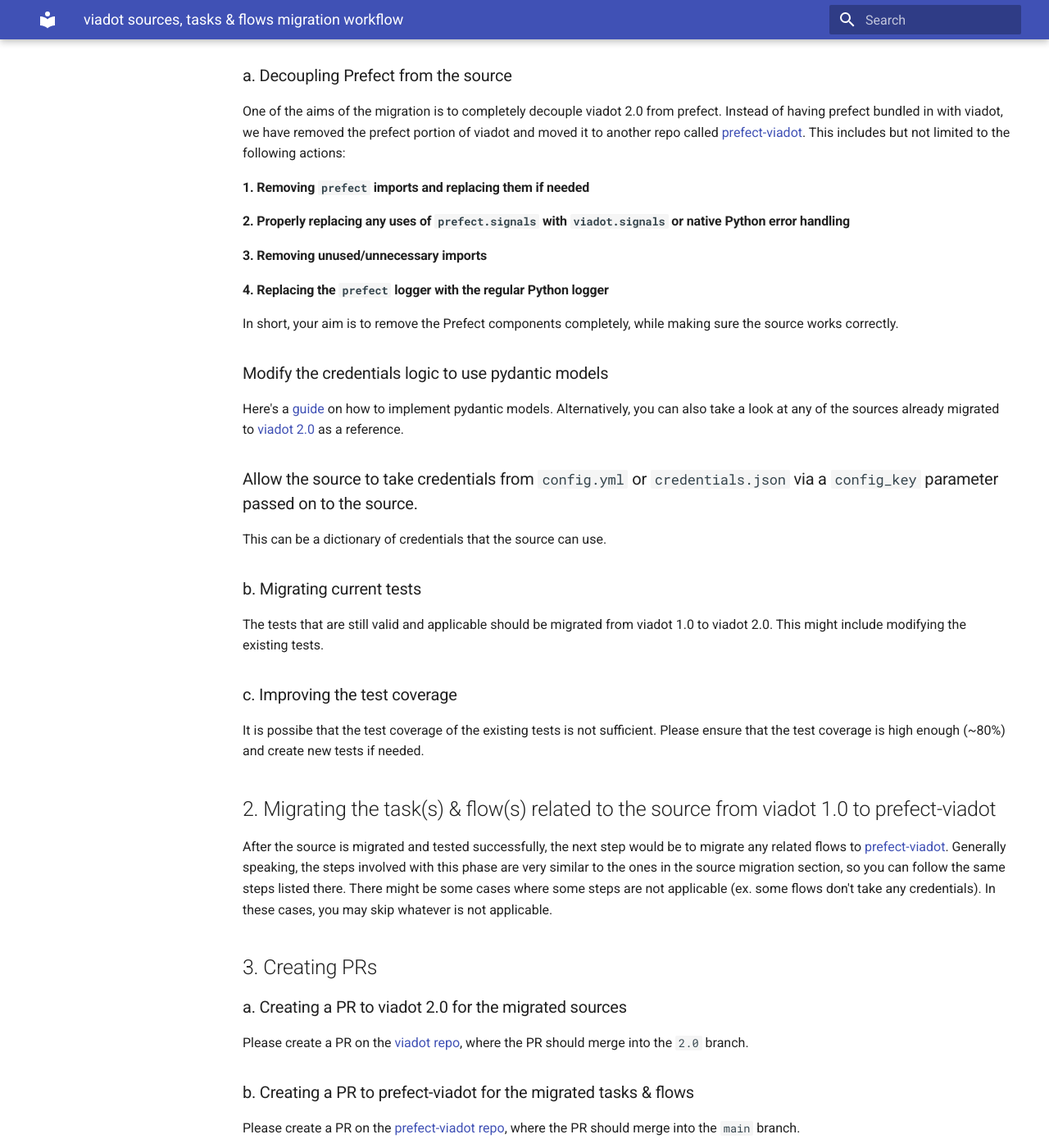
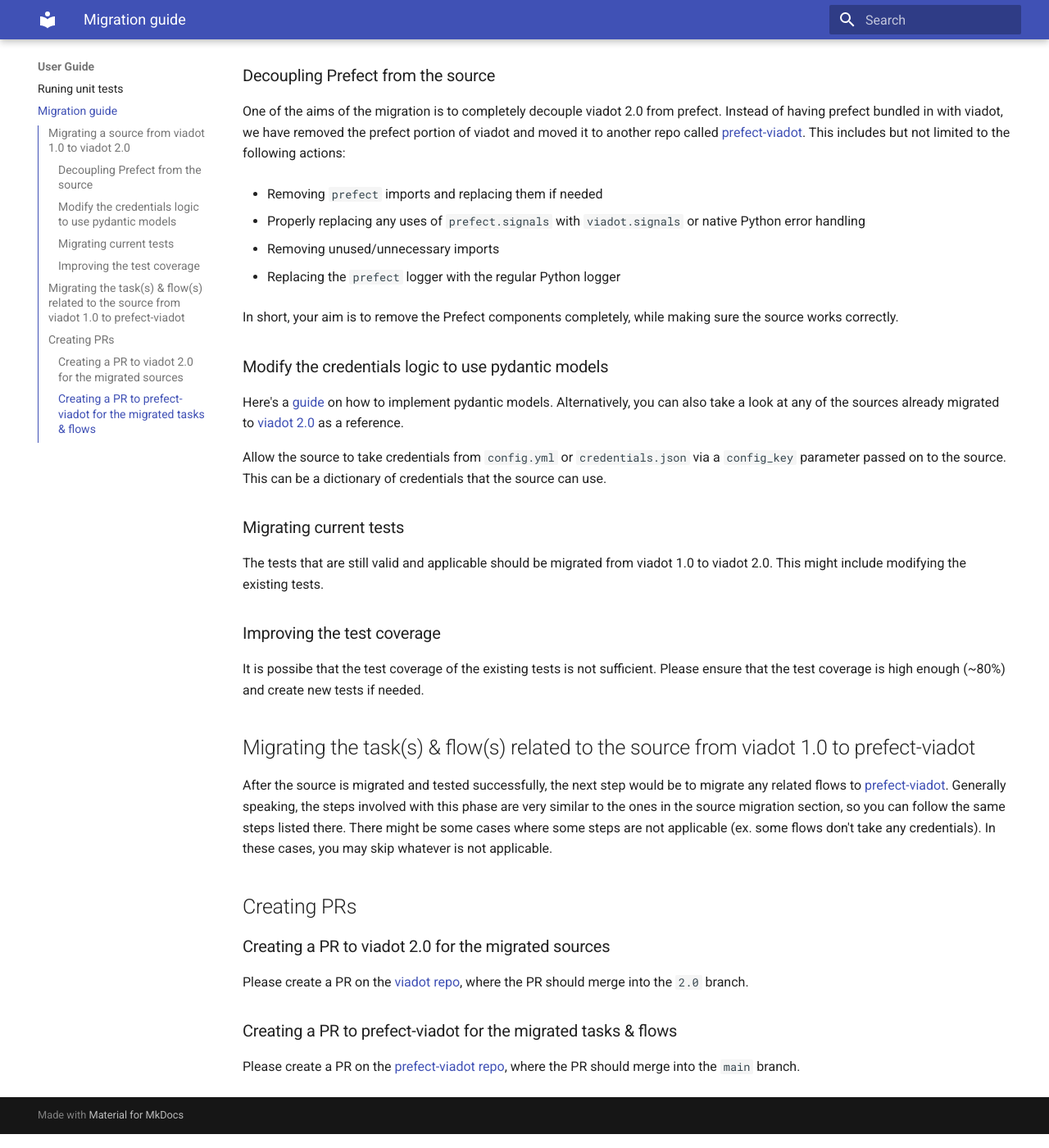
Before and after one commit to dyvenia/viadot, an MkDocs documentation site: the page built from docs/user_guide/migration_guide.md, in a window 1280 px wide and 1400 px high, scrolled down 376 px. Shown: the whole window at 82% size. Built offline with MkDocs 1.6.1 and Material for MkDocs 9.7.7, drawn with Linux system fonts in a browser that asks for light colours; the version menu is left out; some of the changed text lies outside the part shown.

Commit message:
📝 Added migration guide in User Guide

```diff
--- a/docs/howtos/howto_migrate_sources_tasks_and_flows.md
+++ b/docs/user_guide/migration_guide.md
@@ -1,30 +1,37 @@
 # viadot sources, tasks & flows migration workflow
 This guide aims to assist the developers in migrating the sources, tasks and flows from viadot 1.0 to their respective new repos/branches.
 
-## 1. Migrating a source from viadot 1.0 to viadot 2.0
+## Migrating a source from viadot 1.0 to viadot 2.0
 The process involves refactoring and modifying the existing sources in viadot 1.0 to work properly on [viadot 2.0](https://github.com/dyvenia/viadot/tree/2.0). This process include but are not limited to the following steps:
-### a. Decoupling Prefect from the source
+### Decoupling Prefect from the source
 One of the aims of the migration is to completely decouple viadot 2.0 from prefect. Instead of having prefect bundled in with viadot, we have removed the prefect portion of viadot and moved it to another repo called [prefect-viadot](https://github.com/dyvenia/prefect-viadot/).
 This includes but not limited to the following actions:
-#### 1. Removing `prefect` imports and replacing them if needed
-#### 2. Properly replacing any uses of `prefect.signals` with `viadot.signals` or native Python error handling
-#### 3. Removing unused/unnecessary imports
-#### 4. Replacing the `prefect` logger with the regular Python logger
+
+- Removing `prefect` imports and replacing them if needed
+
+- Properly replacing any uses of `prefect.signals` with `viadot.signals` or native Python error handling
+
+- Removing unused/unnecessary imports
+
+- Replacing the `prefect` logger with the regular Python logger
+
 In short, your aim is to remove the Prefect components completely, while making sure the source works correctly.
+
 ### Modify the credentials logic to use pydantic models
 Here's a [guide](https://medium.com/mlearning-ai/improve-your-data-models-with-pydantic-f9f10ca66f26) on how to implement pydantic models. Alternatively, you can also take a look at any of the sources already migrated to [viadot 2.0](https://github.com/dyvenia/viadot/tree/2.0/viadot/sources) as a reference.
-### Allow the source to take credentials from `config.yml` or `credentials.json` via a `config_key` parameter passed on to the source.
+
+Allow the source to take credentials from `config.yml` or `credentials.json` via a `config_key` parameter passed on to the source.
 This can be a dictionary of credentials that the source can use.
-### b. Migrating current tests
+### Migrating current tests
 The tests that are still valid and applicable should be migrated from viadot 1.0 to viadot 2.0. This might include modifying the existing tests.
-### c. Improving the test coverage
+### Improving the test coverage
 It is possibe that the test coverage of the existing tests is not sufficient. Please ensure that the test coverage is high enough (~80%) and create new tests if needed.
 
-## 2. Migrating the task(s) & flow(s) related to the source from viadot 1.0 to prefect-viadot
+## Migrating the task(s) & flow(s) related to the source from viadot 1.0 to prefect-viadot
 After the source is migrated and tested successfully, the next step would be to migrate any related flows to [prefect-viadot](https://github.com/dyvenia/prefect-viadot/). Generally speaking, the steps involved with this phase are very similar to the ones in the source migration section, so you can follow the same steps listed there. There might be some cases where some steps are not applicable (ex. some flows don't take any credentials). In these cases, you may skip whatever is not applicable.
 
-## 3. Creating PRs
-### a. Creating a PR to viadot 2.0 for the migrated sources
+## Creating PRs
+### Creating a PR to viadot 2.0 for the migrated sources
 Please create a PR on the [viadot repo](https://github.com/dyvenia/viadot), where the PR should merge into the `2.0` branch.
-### b. Creating a PR to prefect-viadot for the migrated tasks & flows
+### Creating a PR to prefect-viadot for the migrated tasks & flows
 Please create a PR on the [prefect-viadot repo](https://github.com/dyvenia/prefect-viadot), where the PR should merge into the `main` branch.
--- a/mkdocs.yml
+++ b/mkdocs.yml
@@ -3,9 +3,10 @@
 nav:
   - Home: index.md
   - Getting Started:
-    - Configuration steps: howtos/config_steps.md
+    - Configuration steps: getting_started/config_steps.md
   - User Guide:
-    - Runing unit tests: howtos/tests.md
+    - Runing unit tests: user_guide/tests.md
+    - Migration guide: user_guide/migration_guide.md
 
   - Tutorials: tutorials/adding_source.md
   - References:
```
Also changed, not shown: docs/getting_started/config_steps.md (renamed from docs/howtos/config_steps.md), docs/user_guide/tests.md (renamed from docs/howtos/tests.md).
